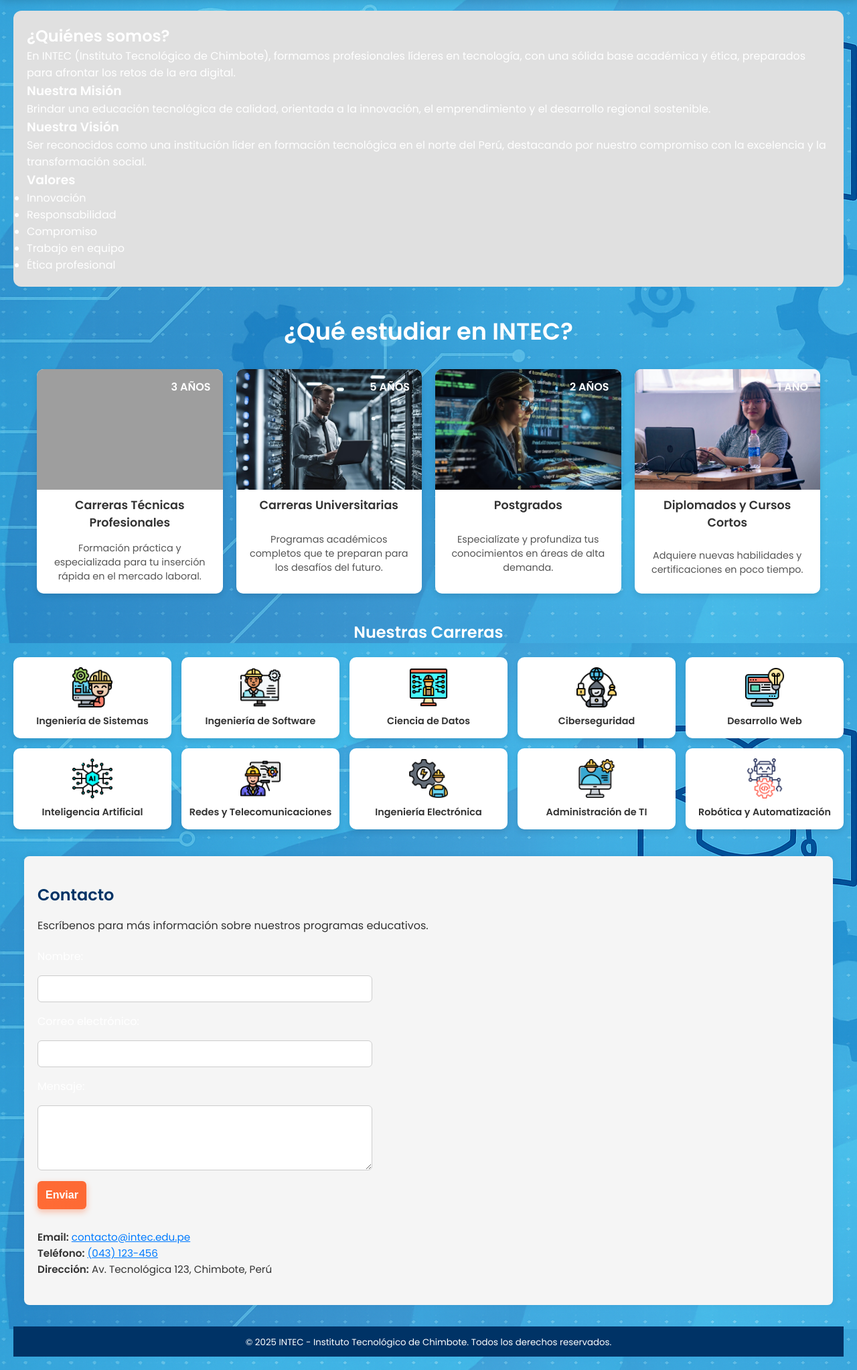
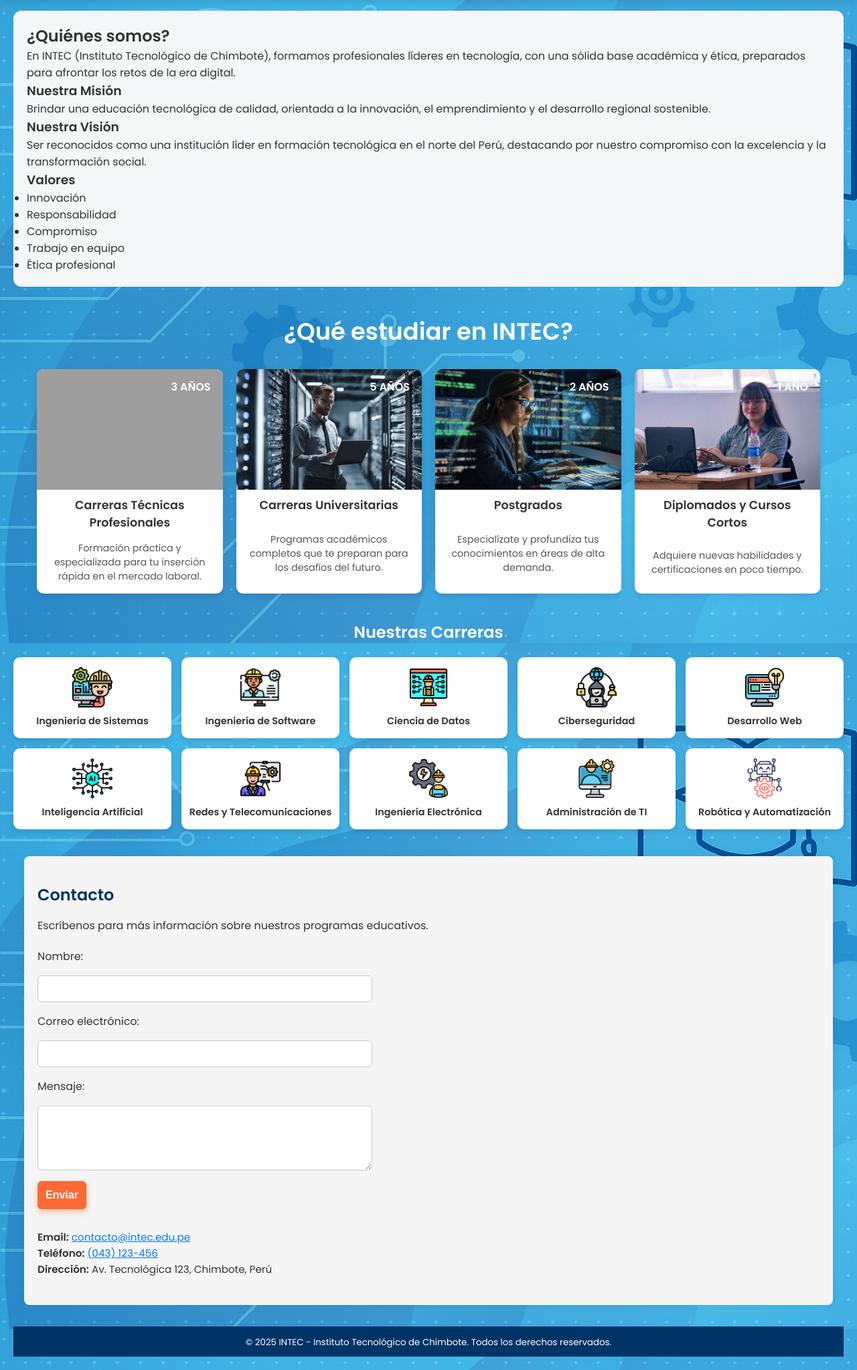
Before and after one commit to MassielSanchez/TrabajoWeb, a PHP site: page / in a window 1280 px wide. Shown: the part 64-2109 px from the top of the page at 67% size. Run offline with PHP 8.4, Linux system fonts and the light colour scheme; grey boxes are pictures that could not be loaded.

Commit message:
modified:   css/modules/sections.css

```diff
--- a/css/modules/sections.css
+++ b/css/modules/sections.css
@@ -8,7 +8,8 @@
 }
 
 .bloque-info {
-    background-color: var(--gris-borde-claro);
+    color: var(--gris-texto);
+    background-color: var(--gris-fondo);
     padding: 20px;
     border-radius: 12px;
     margin-bottom: 20px;
```
